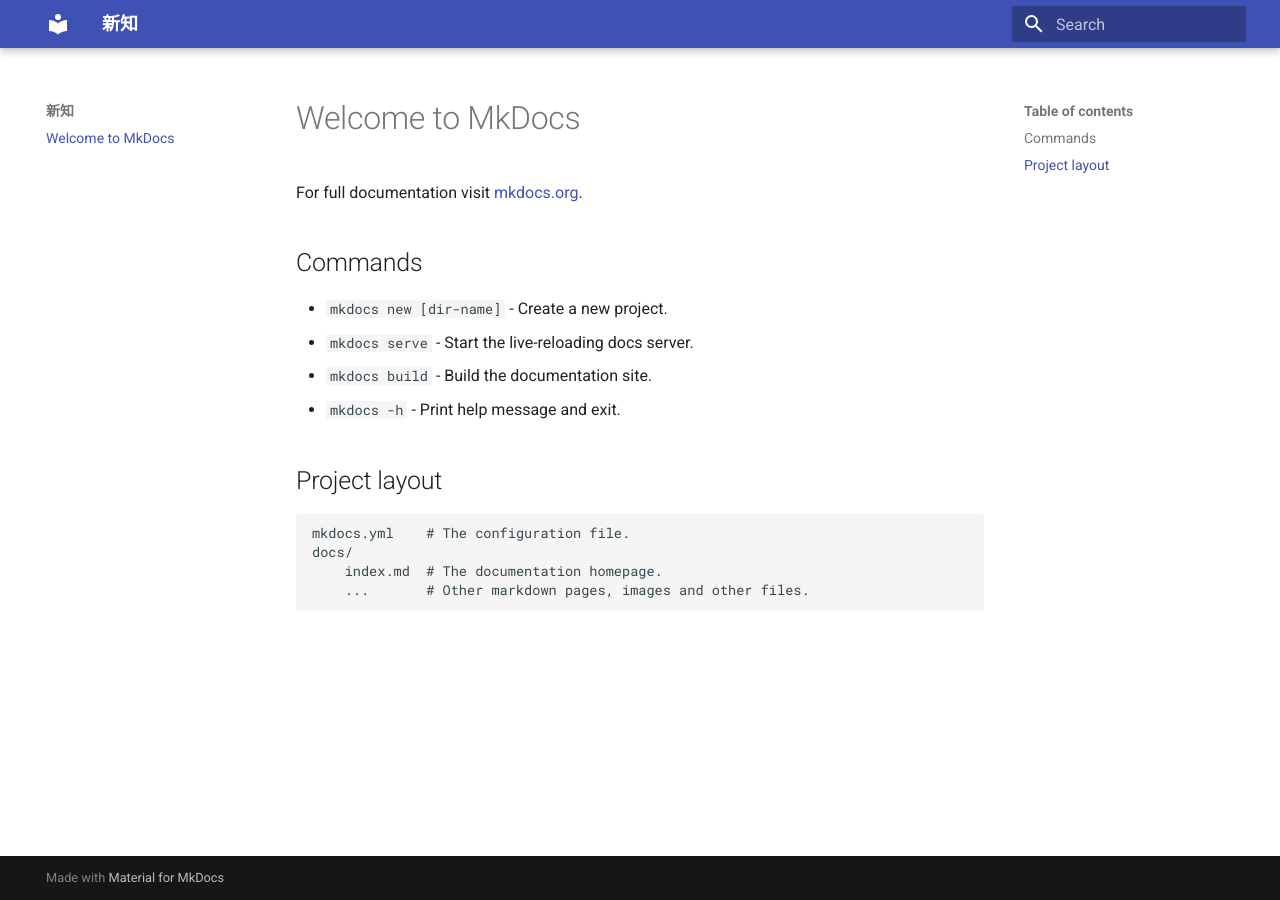
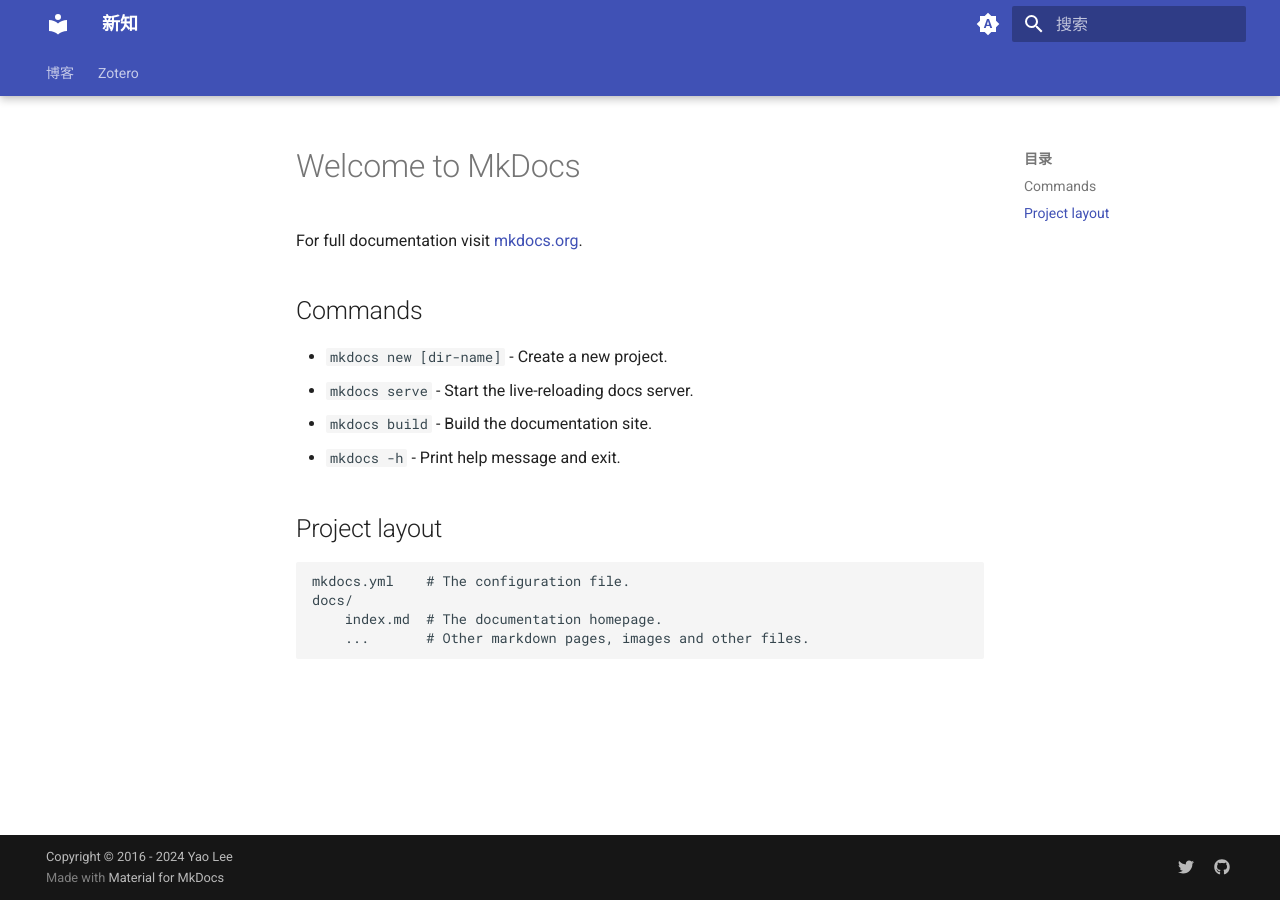
Before and after one commit to leeyaoid/leeyaoid.github.io, an MkDocs documentation site: the page built from docs/index.md, in a window 1280 px wide. Built offline with MkDocs 1.6.1 and Material for MkDocs 9.7.7, drawn with Linux system fonts in a browser that asks for light colours.

```diff
--- a/mkdocs.yml
+++ b/mkdocs.yml
@@ -1,4 +1,54 @@
 site_name: 新知
 site_url: https://leeyaoid.github.io
+site_author: leeyao
 theme:
   name: material
+
+  palette:
+
+    # Palette toggle for automatic mode
+    - media: "(prefers-color-scheme)"
+      toggle:
+        icon: material/brightness-auto
+        name: Switch to light mode
+
+    # Palette toggle for light mode
+    - media: "(prefers-color-scheme: light)"
+      scheme: default
+      toggle:
+        icon: material/brightness-7
+        name: Switch to dark mode
+
+    # Palette toggle for dark mode
+    - media: "(prefers-color-scheme: dark)"
+      scheme: slate
+      toggle:
+        icon: material/brightness-4
+        name: Switch to system preference
+
+  language: zh
+
+  features:
+    - navigation.instant
+    - navigation.tabs
+    - navigation.tabs.sticky
+    - navigation.path
+    - navigation.indexes
+    - navigation.top
+
+nav:
+  - 博客:
+    - Wcowin最帅: blog/a.md  #.md文件的相对路径
+    - 第二篇: blog/b.md
+  - Zotero:
+    - zotero: zotero/aa.md
+    - zotero2: zotero/bb.md
+
+extra:
+  social:
+    - icon: fontawesome/brands/twitter
+      link: https://twitter.com/leeyaoid
+    - icon: fontawesome/brands/github
+      link: https://github.com/leeyaoid
+
+copyright: Copyright &copy; 2016 - 2024 Yao Lee
```
Also changed, not shown: docs/blog/a.md (added, +2 -0 lines), docs/blog/b.md (added, +1 -0 lines), docs/zotero/aa.md (added, +1 -0 lines), docs/zotero/bb.md (added, +1 -0 lines), 1 other file.
